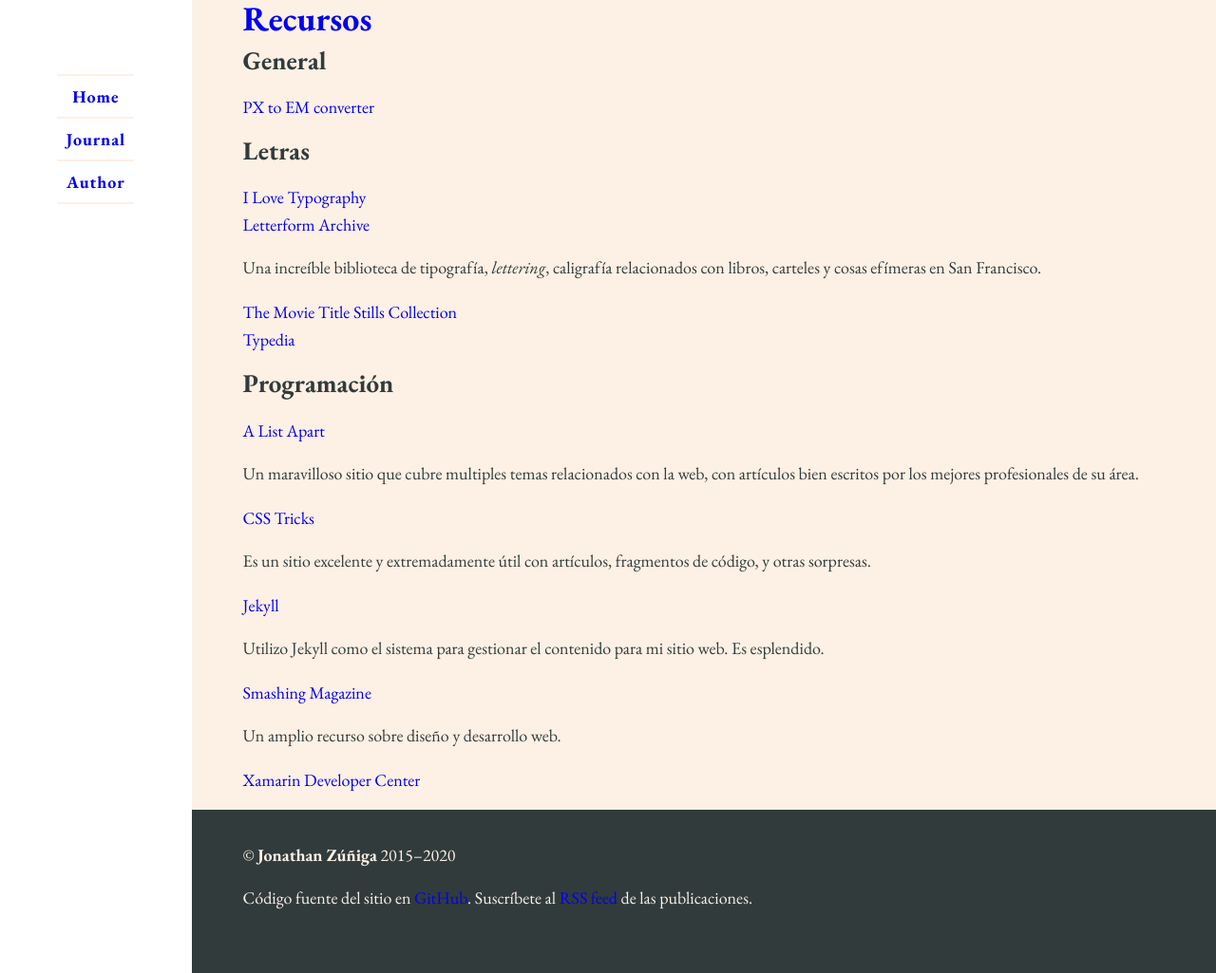
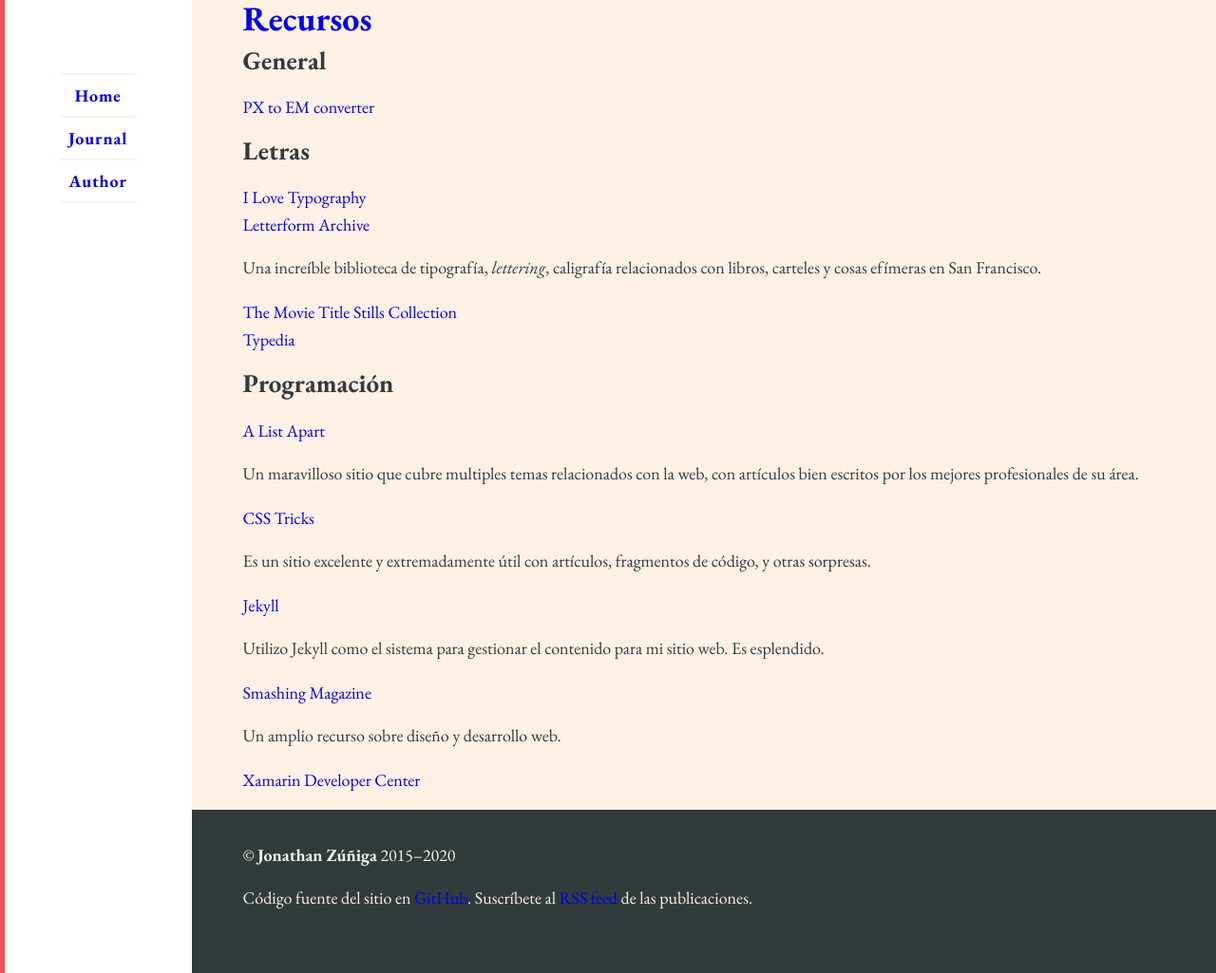
Before and after one commit to jonathanzuniga/jonathanzuniga.github.io, a Jekyll site: the page built from resources/index.html, in a window 1280 px wide and 1025 px high. Shown: the whole window at 95% size. Built offline with Jekyll 4.4.1, drawn with Linux system fonts in a browser that asks for light colours.

Commit message:
Edit layout code, header border left

```diff
--- a/_sass/_layout.scss
+++ b/_sass/_layout.scss
@@ -18,7 +18,8 @@
 
 @media screen and (min-width: $breakpoint-lg-min-width) {
     .header {
-        width: $header-width-lg;
+        left: 0.3rem;
+        width: calc(#{$header-width-lg} - 0.3rem);
     }
 }
 
```
